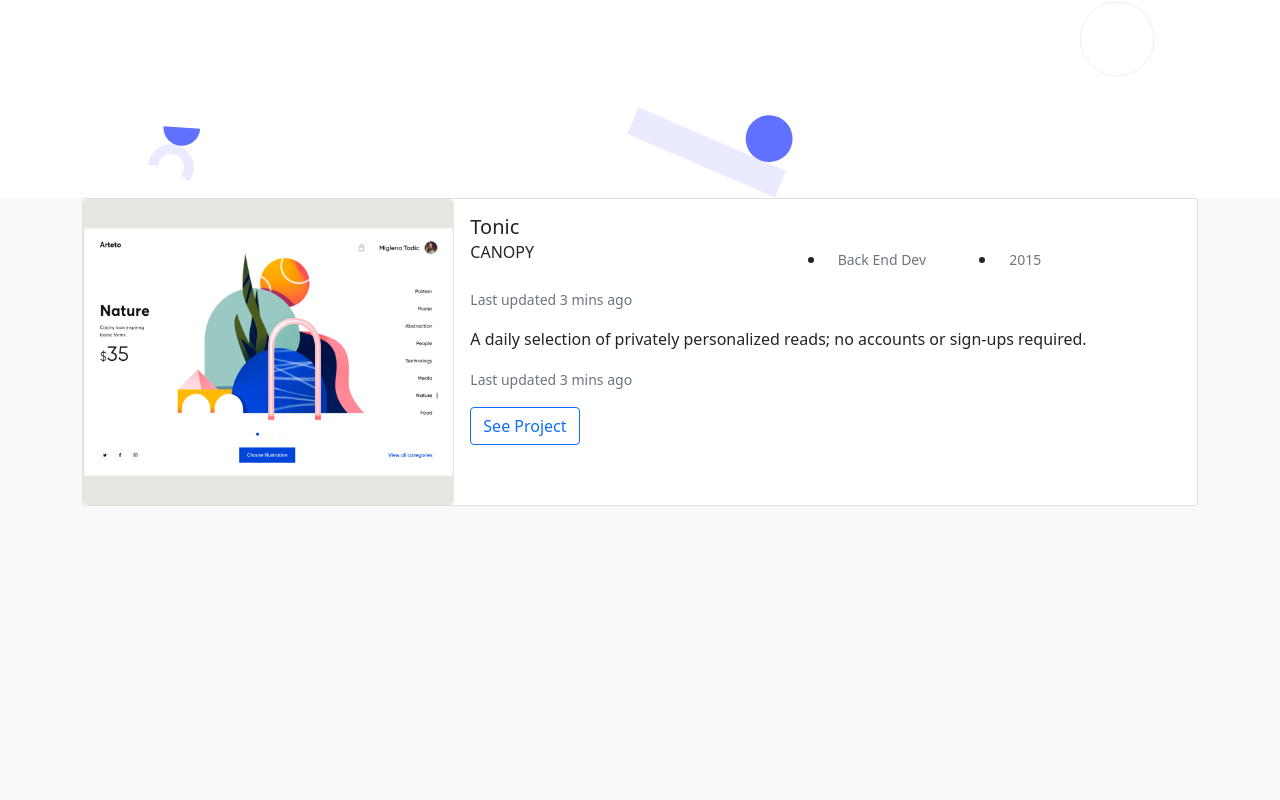
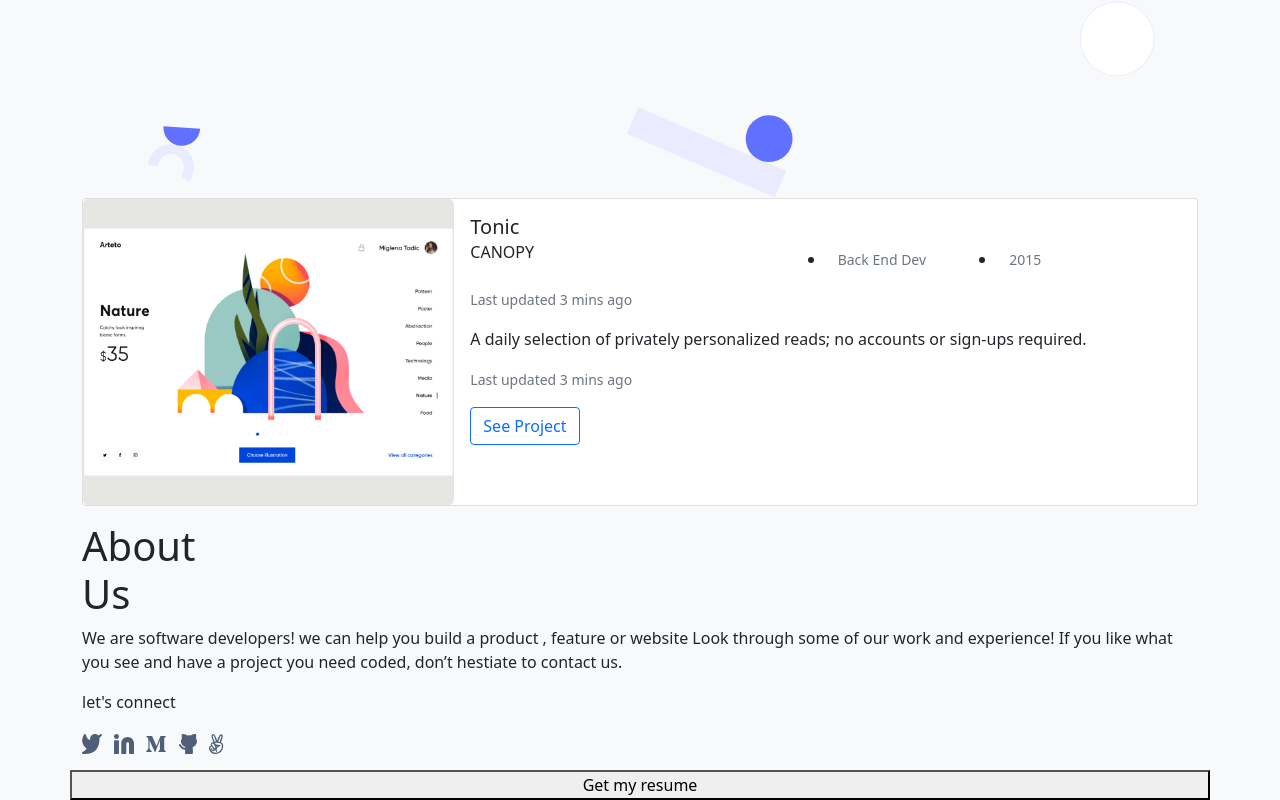
Before and after one commit to ridwanediallo/Portfolio-with-Bootstrap, a plain HTML site: page index.html in a window 1280 px wide. Shown: the part 578-1378 px from the top of the page. Before the commit the page ends 1100 px from the top, so only its background shows below. Drawn offline with nearby package versions, Linux system fonts and the light colour scheme.

Commit message:
Add initial setup for the about us section

```diff
--- a/index.html
+++ b/index.html
@@ -51,7 +51,7 @@
       </div>
     </nav>
 
-    <section class="container-fluid headline justify-content-center align-item-center bg-white">
+    <section class="container-fluid headline bg-light">
       <div class="container">
         <div class="col w-75 pt-5 d-flex flex-column align-self-center">
           <div class="row ">
@@ -141,15 +141,86 @@
        </div>
     </section>
 
-    <!-- Optional JavaScript; choose one of the two! -->
+    <section class="aboutUs">
+      <div class="container">
+        <div class="row">
+          <div class="left-side col-6">
+      <h1 class="title">
+            About <br />
+            Us
+          </h1>
+          </div>
+          <p class="description">
+            We are software developers! we can help you build a product , feature
+            or website Look through some of our work and experience! If you like
+            what you see and have a project you need coded, don’t hestiate to
+            contact us.
+          </p>
+          <p class="connect">let's connect</p>
+          <ul class="social-icons list-inline">
+            <li class="list-inline-item">
+              <a href="#"
+                ><img
+                  src="/images/icons/Vector.svg"
+                  alt="twitter"
+                  class="social-icon"
+              /></a>
+            </li>
+            <li class="list-inline-item">
+              <a href="#"
+                ><img
+                  src="/images/icons/Linkedin-icon.svg"
+                  alt="linkedin"
+                  class="social-icon"
+              /></a>
+            </li>
+            <li class="list-inline-item">
+              <a href="#"
+                ><img
+                  src="/images/icons/medium.svg"
+                  alt="medium"
+                  class="social-icon"
+              /></a>
+            </li>
+            <li class="list-inline-item">
+              <a href="#">
+                <img
+                  src="/images/icons/github.svg"
+                  alt="github"
+                  class="social-icon"
+                />
+              </a>
+            </li>
+            <li class="list-inline-item">
+              <a href="#"
+                ><img
+                  src="/images/icons/angellist.svg"
+                  alt="angellist"
+                  class="social-icon"
+              /></a>
+            </li>
+          </ul>
+            <button type="button" class="see-project">Get my resume</button>
+          </div>
+          </div>
+          </div>
+    </section>
 
-    <!-- Option 1: Bootstrap Bundle with Popper -->
+
     <script
       src="https://cdn.jsdelivr.net/npm/bootstrap@5.1.3/dist/js/bootstrap.bundle.min.js"
       integrity="sha384-ka7Sk0Gln4gmtz2MlQnikT1wXgYsOg+OMhuP+IlRH9sENBO0LRn5q+8nbTov4+1p"
       crossorigin="anonymous"
     ></script>
 
+     <script
+      type="module"
+      src="https://unpkg.com/ionicons@5.5.2/dist/ionicons/ionicons.esm.js"
+    ></script>
+    <script
+      nomodule
+      src="https://unpkg.com/ionicons@5.5.2/dist/ionicons/ionicons.js"
+    ></script>
     <!-- Option 2: Separate Popper and Bootstrap JS -->
     <!--
     <script src="https://cdn.jsdelivr.net/npm/@popperjs/core@2.10.2/dist/umd/popper.min.js" integrity="sha384-7+zCNj/IqJ95wo16oMtfsKbZ9ccEh31eOz1HGyDuCQ6wgnyJNSYdrPa03rtR1zdB" crossorigin="anonymous"></script>
```
